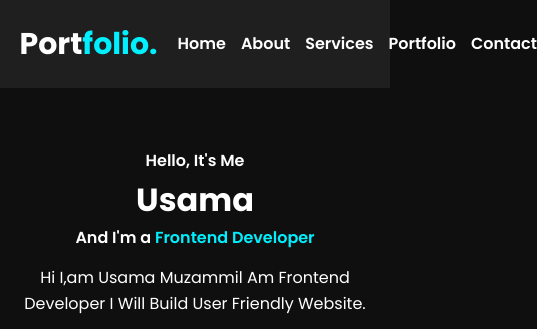
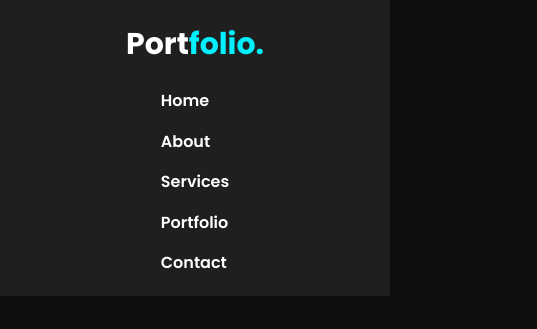
Before and after one commit to UsamaIT786/Responsive-Poortfolio, a plain HTML site: page index.html in a window 390 px wide. Shown: the top 329 px of the page, 537 px wide, since content can reach past the window. Drawn offline with Linux system fonts and the light colour scheme.

Commit message:
Update style.css

```diff
--- a/style.css
+++ b/style.css
@@ -277,13 +277,13 @@
 
 @media (max-width: 768px) {
   .navbar {
-    flex-direction: row;
+    flex-direction: column;
     gap: 20px;
     padding: 20px 5%;
   }
 
   .nav-links {
-    flex-direction: row;
+    flex-direction: column;
     gap: 15px;
   }
 
```
